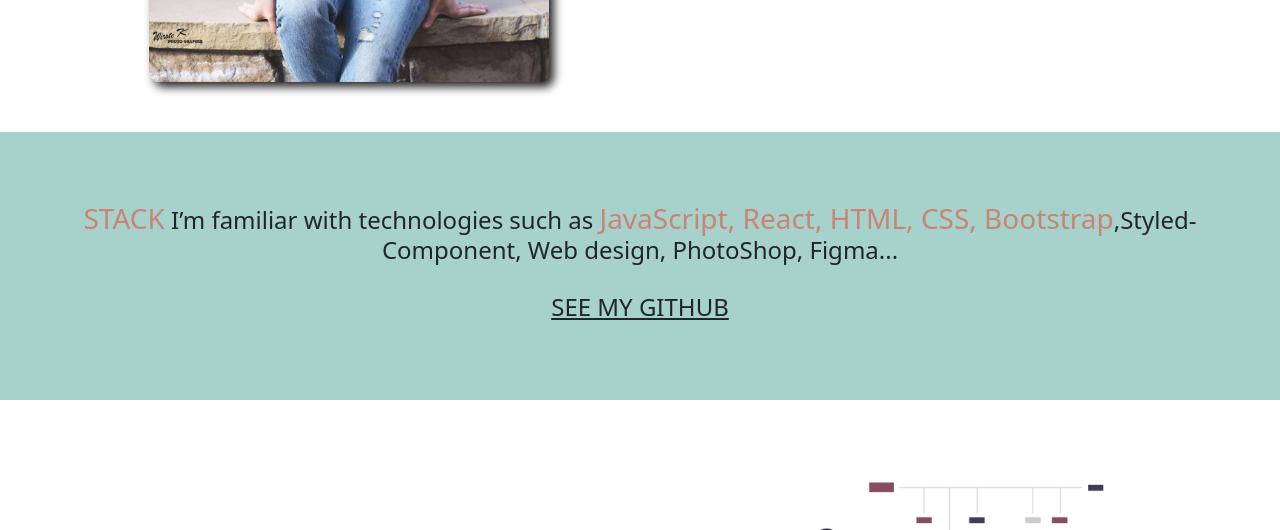
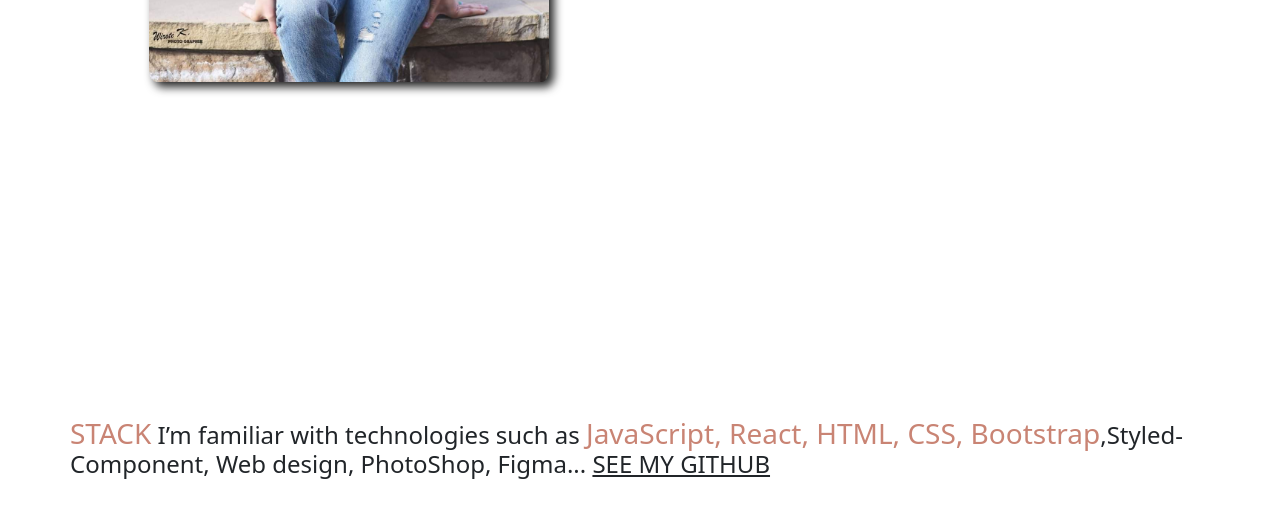
Before and after one commit to Alicerichardson28/portfolio, a React (Create React App) app: page / in a window 1280 px wide. Shown: the part 1180-1710 px from the top of the page. Built offline with nearby package versions, Linux system fonts and the light colour scheme.

Commit message:
adding svg bg

```diff
--- a/src/components/Home.css
+++ b/src/components/Home.css
@@ -22,6 +22,7 @@
     padding: 0 140px;
 }
 .section-container {
+    position: relative;
     width: 100%;
     display: flex;
     justify-content: center;
@@ -31,6 +32,19 @@
 .content-container{
     width: 80%;
 }
+/* svg */
+.spacer {
+    aspect-ratio: 900/450;
+    width: 100%;
+    background-repeat: no-repeat;
+    background-position: center;
+    background-size: cover;
+}
+
+.layer1 {
+    background-image: url('../picture/layer1.svg');
+}
+
 
 #first-container {
     background-color: #c98474;
--- a/src/components/Home.js
+++ b/src/components/Home.js
@@ -63,8 +63,13 @@ const  Navbar = () => {
             <div id='about-section-container' className='section-container'>
                 <About/>
             </div>
-            <div id='tech-tools-container' className='section-container'>
-                <TechSkill/>
+            {/* <TechSkill/>  */}
+            <div className="spacer layer1 d-flex justify-content-between">
+                <div className="container">
+                    <p className="h4">
+                        <b className="text-salmon h3">STACK</b> I’m familiar with technologies such as <b className="text-salmon h3">JavaScript, React, HTML, CSS, Bootstrap</b>,Styled-Component, Web design, PhotoShop, Figma... <a href="https://github.com/Alicerichardson28" target="_blank"><u className="text-dark link">SEE MY GITHUB</u></a>
+                    </p>
+                </div>
             </div>
             <div id='project-container' className='section-container'>
                 <ProjectContainer/>
```
Also changed, not shown: src/components/TechSkill.js (+0 -14 lines), src/picture/layer1.svg (added), src/picture/wave-bg.png (added).
